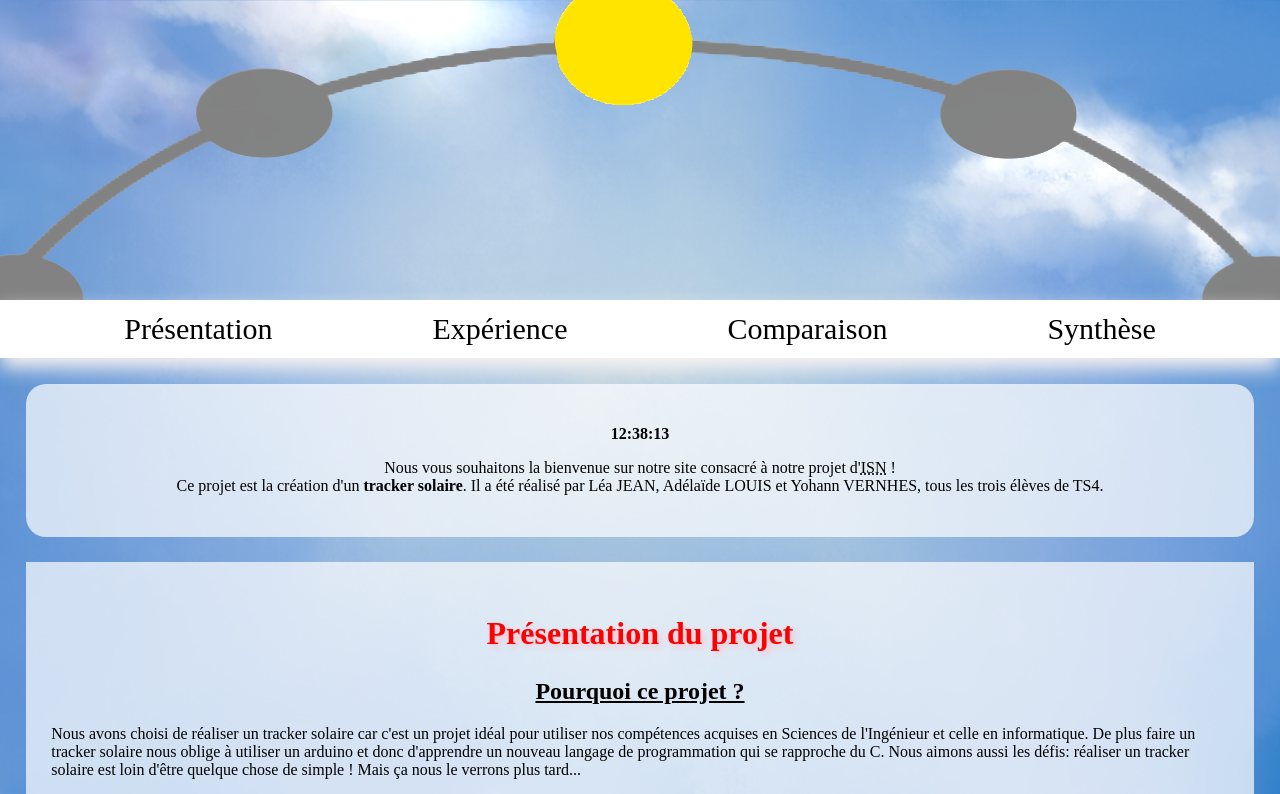
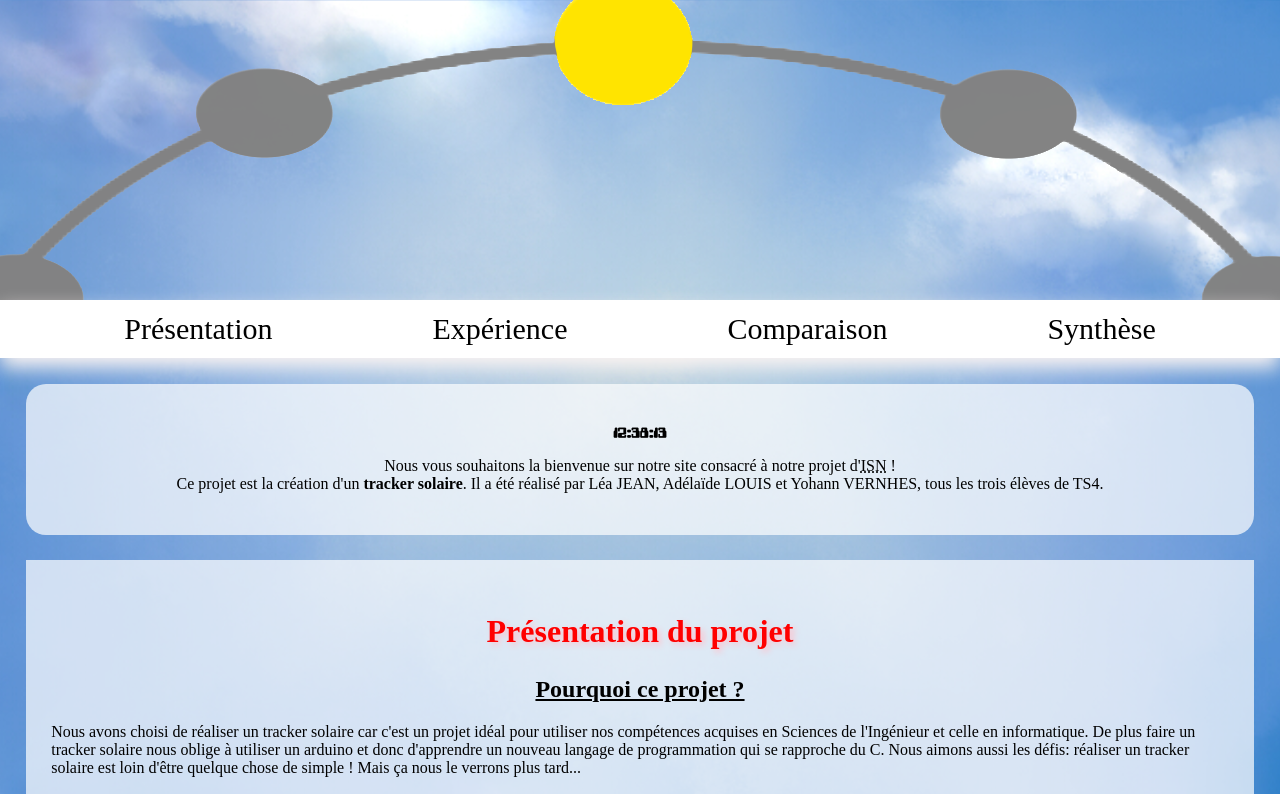
Before and after one commit to lostsh/sunny, a plain HTML site: page index.html in a window 1280 px wide. Shown: the top 794 px of the page. Drawn offline with Linux system fonts and the light colour scheme.

Commit message:
test for the second commit -so useless-

```diff
--- a/assets/css/index.css
+++ b/assets/css/index.css
@@ -25,9 +25,9 @@
 .headNuit{
     background-image: url("../images/head/20.png");
 }
-#header{
-    font-family: 'bugg';
-    font-size: 2em;
+#horloge{
+    font-family: 'modern';
+    /*font-size: 2em;*/
 }
 
 .isn {
--- a/index.html
+++ b/index.html
@@ -23,7 +23,8 @@
 	</ul>
 	</center>
 
-	<article class="isn" id="presentation"><div id="horloge"></div>
+	<article class="isn" id="presentation">
+		<div id="horloge"></div><!--est ce que si je modifi des truks comme ca qui ne servent pas a grand chose je pourait commit quand meme ?? telle est la question ma foie haha-->
 		<p>Nous vous souhaitons la bienvenue sur notre site consacré à notre projet d'<abbr title="Informatique et sciences du numérique">ISN</abbr> !<br/>
 		Ce projet est la création d'un <b>tracker solaire</b>. Il a été réalisé par Léa JEAN, Adélaïde LOUIS et Yohann VERNHES, tous les trois élèves de TS4.</p>
 	</article>
```
